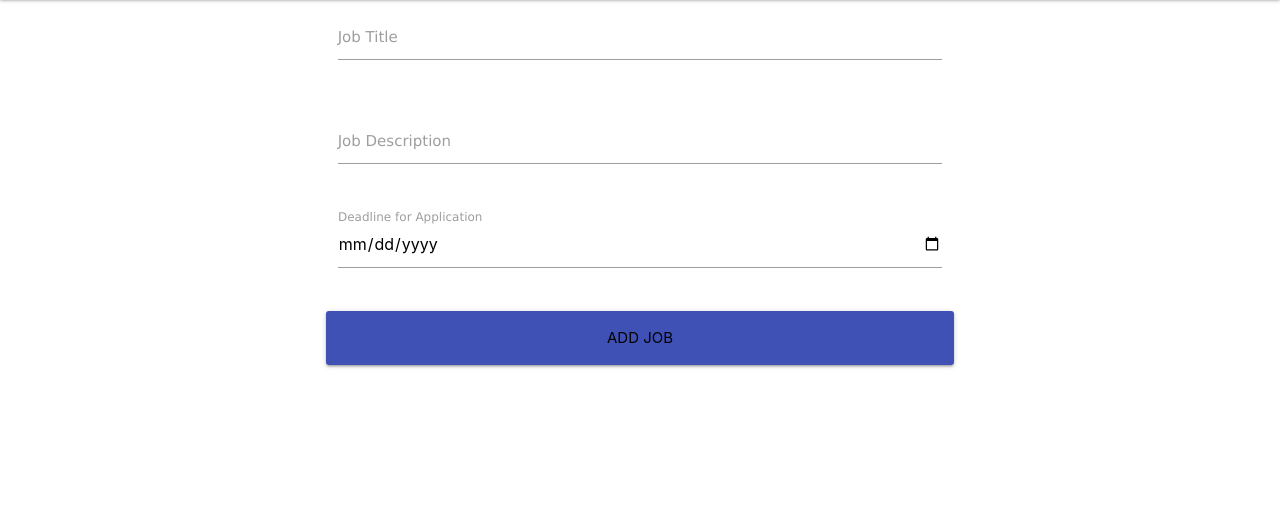
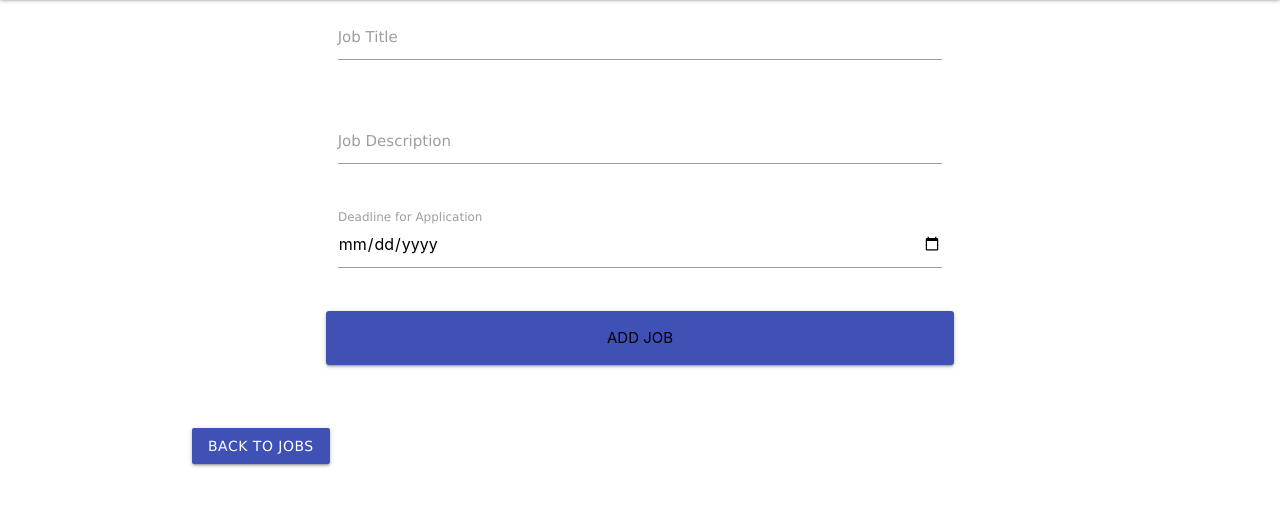
Before and after one commit to michelllle-liu/pelican-legion, a Flask app: page /addjob in a window 1280 px wide. Shown: the part 65-593 px from the top of the page. Run offline with Flask 2, Linux system fonts and the light colour scheme.

Commit message:
added 'back to jobs' button to New Job Form

```diff
--- a/App/main.py
+++ b/App/main.py
@@ -161,5 +161,6 @@ def show_jobform():
     form = NewJob()
     return render_template('newjob.html', form=form)
 
+
 if __name__ == "__main__":
     app.run(host='0.0.0.0', port=8080)
--- a/App/templates/newjob.html
+++ b/App/templates/newjob.html
@@ -38,5 +38,6 @@
             </form>
         </div>
     </div>
-
+    <br>
+    <a href="/jobs" class="waves-effect waves-light indigo btn">Back to Jobs</a>
 {% endblock %}
```
